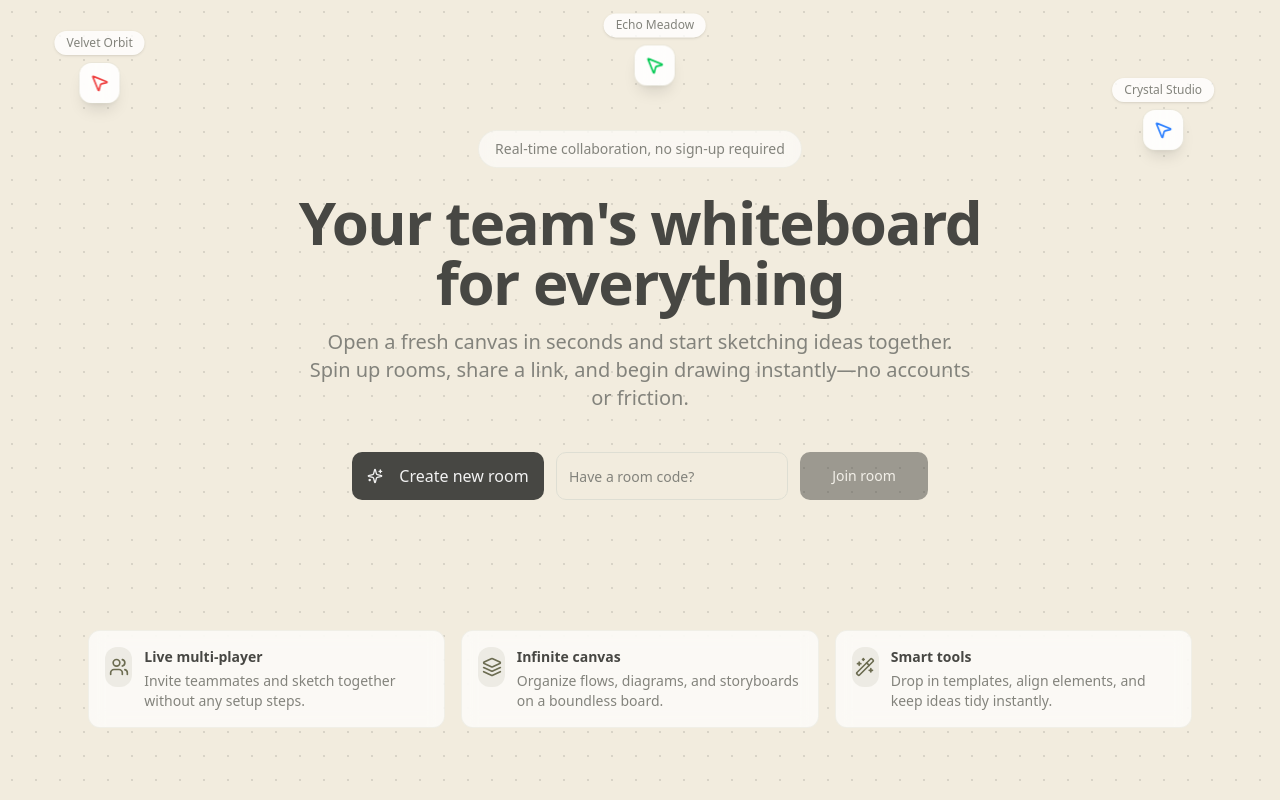
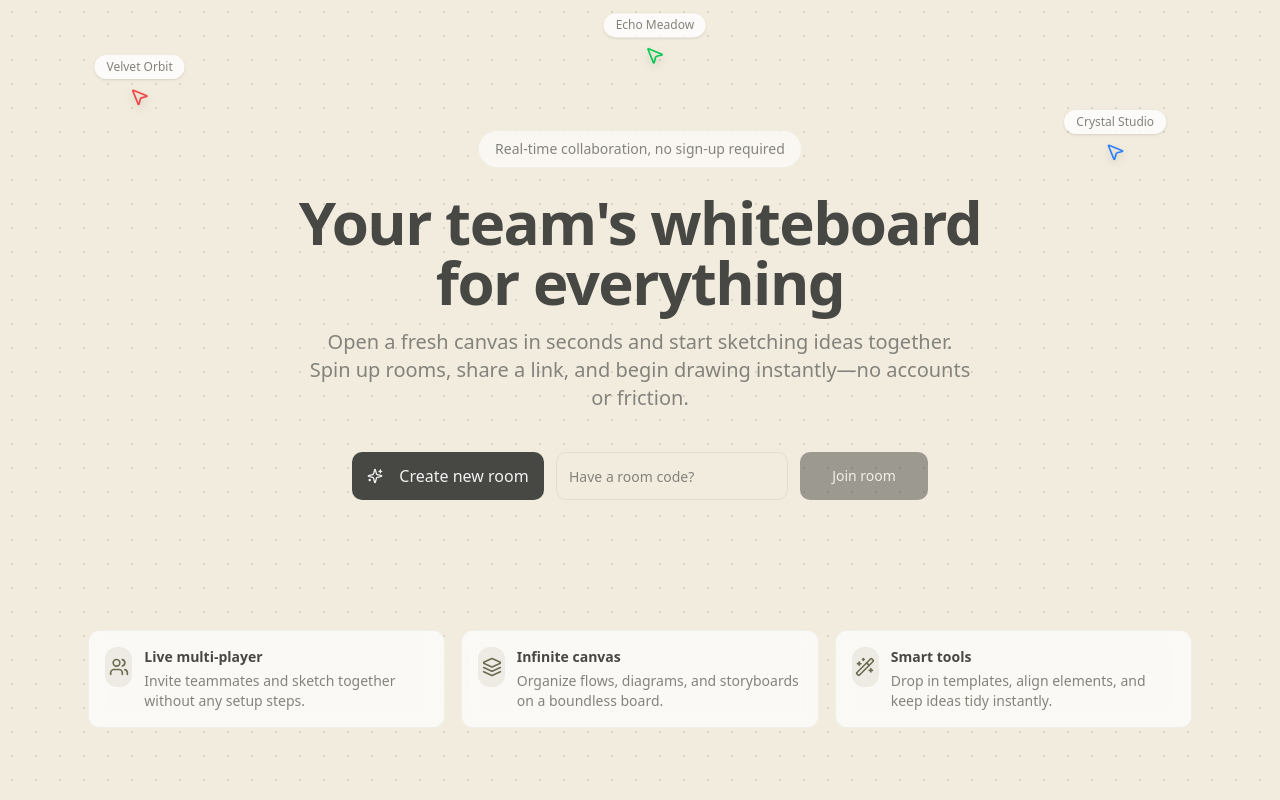
Before and after one commit to whoisyurii/canvie, a Next.js app: page / in a window 1280 px wide. Built offline with nearby package versions, Linux system fonts and the light colour scheme.

Commit message:
Adjust landing cursors layout

```diff
--- a/app/_components/landing-page.tsx
+++ b/app/_components/landing-page.tsx
@@ -32,7 +32,7 @@ const nouns = [
 
 const cursorConfigs = [
   {
-    position: "top-10 left-10",
+    position: "top-16 left-20",
     driftX: "16px",
     driftY: "-10px",
     duration: "14s",
@@ -40,7 +40,7 @@ const cursorConfigs = [
     color: "text-destructive",
   },
   {
-    position: "top-16 right-12",
+    position: "top-24 right-24",
     driftX: "-18px",
     driftY: "14px",
     duration: "16s",
@@ -48,7 +48,7 @@ const cursorConfigs = [
     color: "text-blue-500",
   },
   {
-    position: "top-[58%] left-1/2 -translate-x-1/2 sm:top-[52%]",
+    position: "top-[60%] left-1/2 -translate-x-1/2 sm:top-[54%]",
     driftX: "20px",
     driftY: "18px",
     duration: "17s",
@@ -215,9 +215,7 @@ function AnimatedCursor({
       <span className="rounded-full bg-card/80 px-3 py-1 text-xs font-medium text-muted-foreground shadow">
         {name}
       </span>
-      <div className="rounded-lg bg-card/90 p-2.5 shadow-lg ring-1 ring-border/40 backdrop-blur">
-        <MousePointer2 className={`h-5 w-5 ${color}`} aria-hidden />
-      </div>
+      <MousePointer2 className={`h-5 w-5 drop-shadow-lg ${color}`} aria-hidden />
     </div>
   );
 }
```
